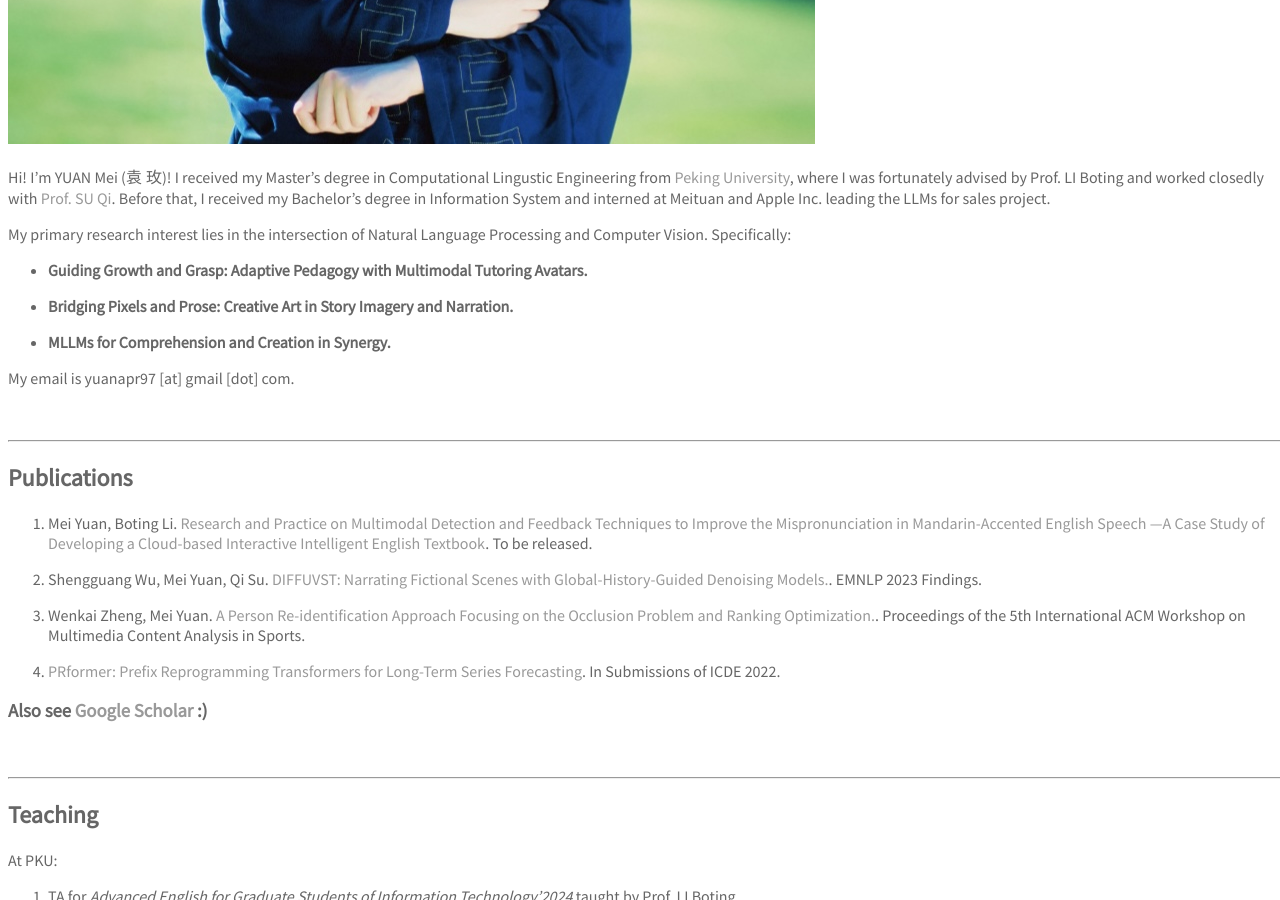
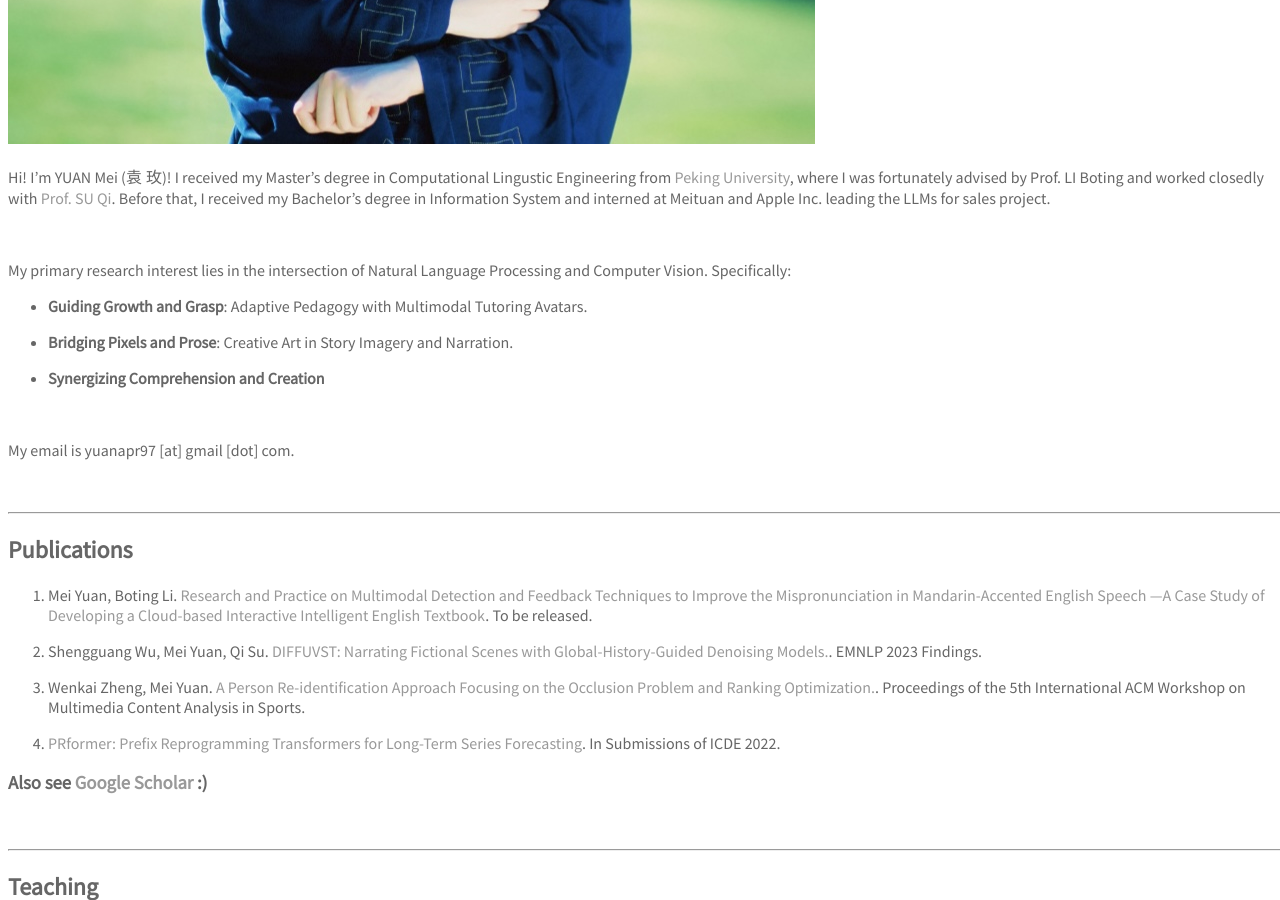
Before and after one commit to yuanapril/yuanapril.github.io, a Jekyll site: the page built from index.md, in a window 1280 px wide and 900 px high, scrolled down 986 px. Built offline with Jekyll 4.4.1, drawn with Linux system fonts in a browser that asks for light colours; some web fonts are replaced; our own code applies the rules of GitHub Pages for plain Markdown files.

Commit message:
Update index.md

```diff
--- a/index.md
+++ b/index.md
@@ -8,14 +8,17 @@
 
 Hi! I'm YUAN Mei (<font face="KAI">袁 玫</font>)! I received my Master's degree in Computational Lingustic Engineering from <a href="https://english.pku.edu.cn">Peking University</a>, where I was fortunately advised by Prof. LI Boting and worked closedly with <a href="https://scholar.google.com.hk/citations?user=9f4JUrUAAAAJ&hl=en">Prof. SU Qi</a>. Before that, I received my Bachelor's degree in Information System and interned at Meituan and Apple Inc. leading the LLMs for sales project.
 
+<br />
+
 My primary research interest lies in the intersection of Natural Language Processing and Computer Vision. Specifically:
 
-- **Guiding Growth and Grasp: Adaptive Pedagogy with Multimodal Tutoring Avatars.**
+- **Guiding Growth and Grasp**: Adaptive Pedagogy with Multimodal Tutoring Avatars.
 
-- **Bridging Pixels and Prose: Creative Art in Story Imagery and Narration.**
+- **Bridging Pixels and Prose**: Creative Art in Story Imagery and Narration.
 
-- **MLLMs for Comprehension and Creation in Synergy.**
+- **Synergizing Comprehension and Creation**
 
+<br />
 
 My email is yuanapr97 [at] gmail [dot] com.
 
```
